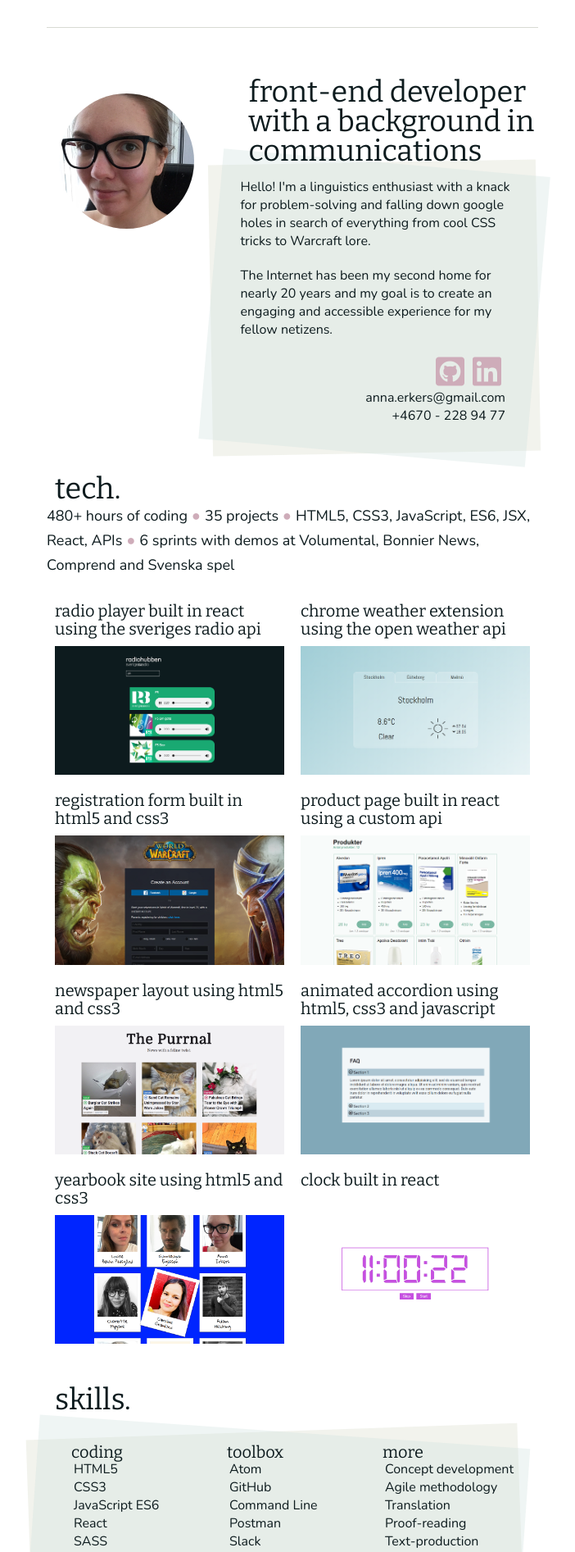
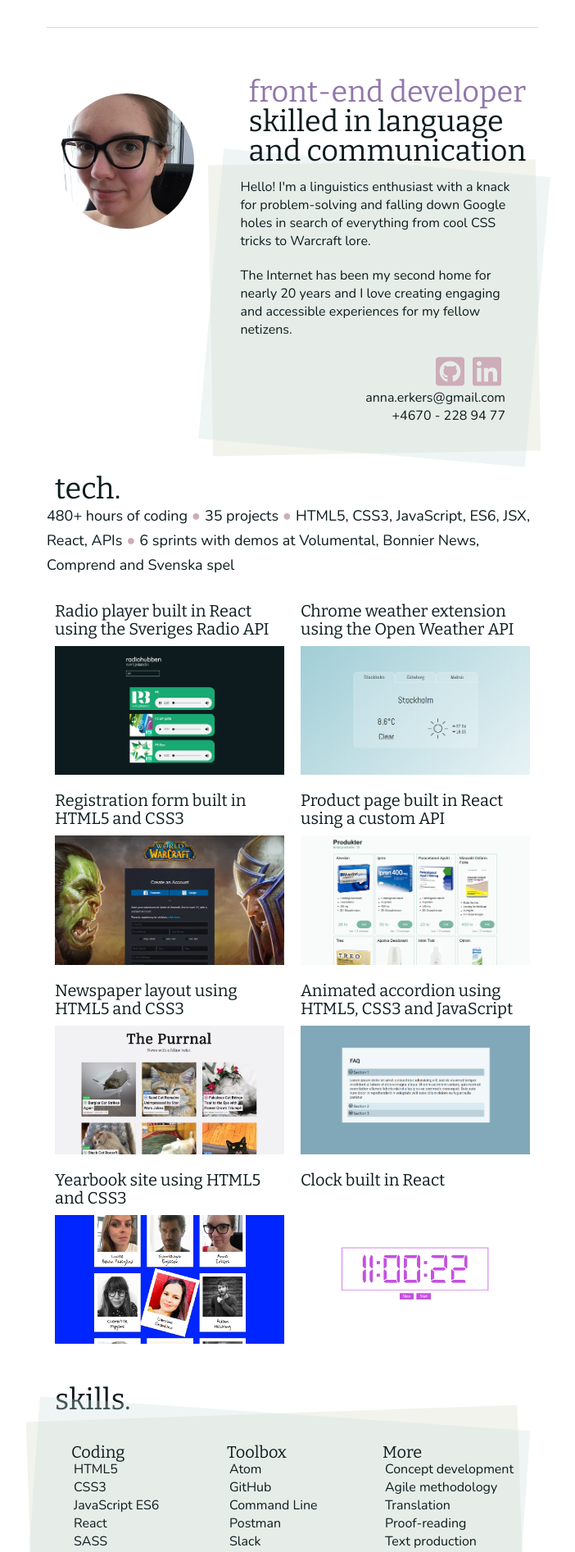
Before and after one commit to Hilwynn/personal-portfolio-technigo, a React (Create React App) app: page /#/ in a window 1280 px wide. Shown: the part 187-2080 px from the top of the page at 82% size, without its empty margins (283-985 px from the left). Built offline with nearby package versions, Linux system fonts and the light colour scheme.

Commit message:
Updated some content on the landing page

```diff
--- a/src/App.css
+++ b/src/App.css
@@ -18,6 +18,9 @@ button {
 
 h1, h2, h3 {
   font-family: Bitter, serif;
+}
+
+h1, h2 {
   text-transform: lowercase;
 }
 
--- a/src/Pages/LandingPage/index.js
+++ b/src/Pages/LandingPage/index.js
@@ -26,22 +26,24 @@ export default class LandingPage extends Component {
           </div>
           <div className="about-me-right">
             <h2>
-              Front-end Developer with a background in communications
+              <span className="purple">Front-end Developer</span>
+              <br />
+              skilled in language and communication
             </h2>
             <div className="about-me-bio">
               <p>
                 Hello! I&apos;m a linguistics
                 enthusiast with a knack for
                 problem-solving and falling down
-                google holes in search of
+                Google holes in search of
                 everything from cool CSS tricks
                 to Warcraft lore.
               </p>
               <p>
                 The Internet has been my second
-                home for nearly 20 years and my
-                goal is to create an engaging and
-                accessible experience for my
+                home for nearly 20 years and I
+                love creating engaging and
+                accessible experiences for my
                 fellow netizens.
               </p>
             </div>
@@ -106,6 +108,7 @@ export default class LandingPage extends Component {
                 <li>JavaScript ES6</li>
                 <li>React</li>
                 <li>SASS</li>
+                <li>Node.js</li>
               </ul>
             </div>
             <div className="skill-list">
@@ -126,13 +129,12 @@ export default class LandingPage extends Component {
                 <li>Agile methodology</li>
                 <li>Translation</li>
                 <li>Proof-reading</li>
-                <li>Text-production</li>
+                <li>Text production</li>
               </ul>
             </div>
             <div className="skill-list">
               <h3>Upcoming</h3>
               <ul>
-                <li>Node.js</li>
                 <li>Redux</li>
                 <li>Grid</li>
                 <li>anime.js</li>
```
